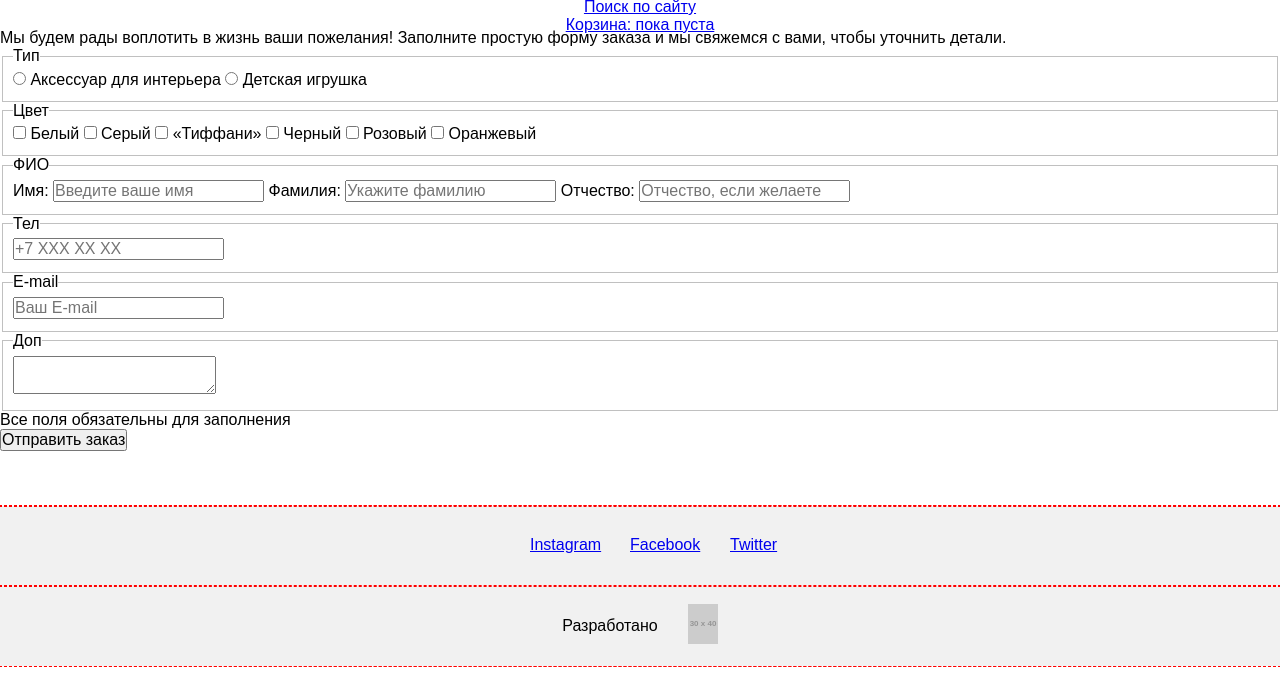
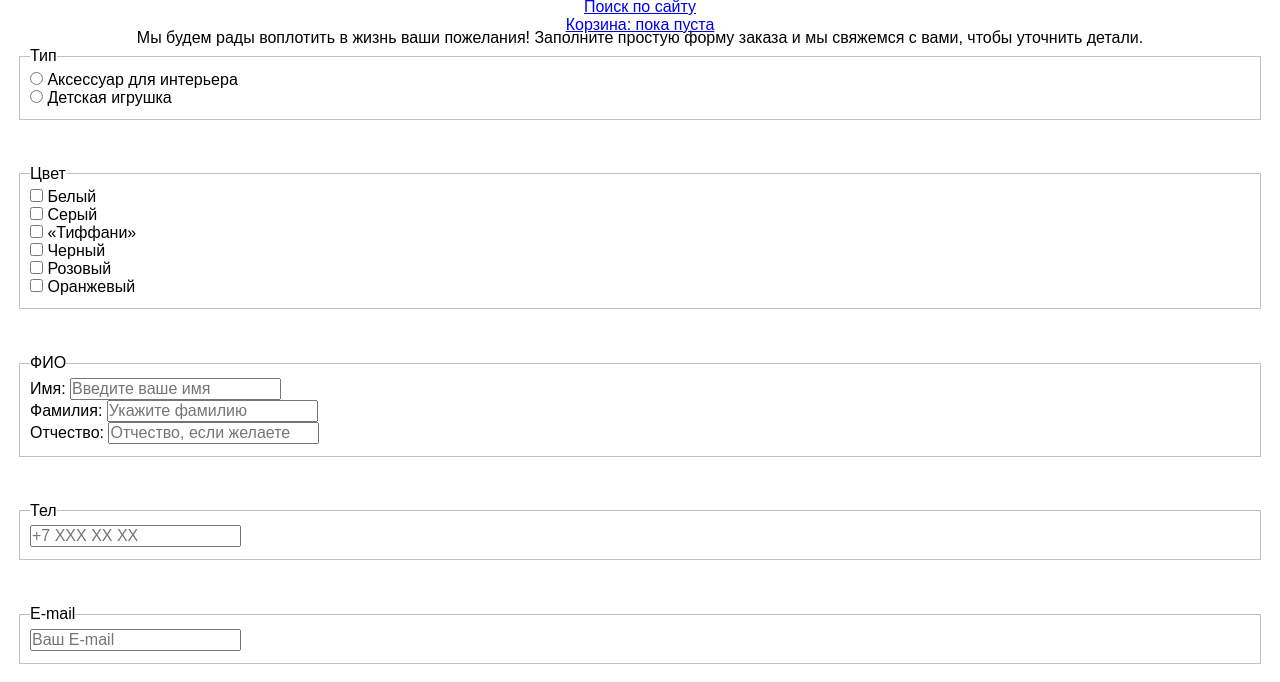
Before and after one commit to Ftoroplast/169617-mishka, a website: page form.html in a window 1280 px wide. Shown: the part 118-800 px from the top of the page. Drawn offline with nearby package versions, Linux system fonts and the light colour scheme; files that its build step writes are made by us from their sources; placeholder pictures from the web are drawn by us.

Commit message:
Grid on flexbox is done on form page.

```diff
--- a/form.html
+++ b/form.html
@@ -8,10 +8,10 @@
   </head>
   <body>
     <header class="page-header">
-      <a class="logo" href="index.html">
+      <a class="logo logo_page-header logo_nojs" href="index.html">
         <img src="http://placehold.it/95x40" width="95" height="40" alt="Mishka">
       </a>
-      <nav class="menu">
+      <nav class="menu menu_page-header menu_is-closed menu_nojs">
         <a class="menu__btn" href="#">Меню</a>
         <ul class="menu__list">
           <li class="menu__item">
@@ -32,7 +32,7 @@
     <main>
       <h1 class="page-title page-title_background_gray">Вязание на заказ</h1>
       <form class="form" action="#" method="POST">
-        <p class="form__text">Мы будем рады воплотить в жизнь ваши пожелания! Заполните простую форму заказа и мы свяжемся с вами, чтобы уточнить детали.</p>
+        <p class="form__text form__text_intro">Мы будем рады воплотить в жизнь ваши пожелания! Заполните простую форму заказа и мы свяжемся с вами, чтобы уточнить детали.</p>
         <fieldset class="form__fieldset form__fieldset_type">
           <legend class="form__legend">Тип</legend>
           <label class="form__label form__label_type">
@@ -102,7 +102,7 @@
           <legend class="form__legend">Доп</legend>
           <textarea class="form__input form__input_additionally" name="additionally"></textarea>
         </fieldset>
-        <p class="form__text">Все поля обязательны для заполнения</p>
+        <p class="form__text form__text_finish">Все поля обязательны для заполнения</p>
         <button class="btn form__btn" type="submit">Отправить заказ</button>
       </form>
     </main>
@@ -125,5 +125,6 @@
         </a>
       </div>
     </footer>
+    <script src="js/script.js"></script>
   </body>
 </html>
--- a/postcss/form.css
+++ b/postcss/form.css
@@ -1,10 +1,26 @@
 .form {
+  display: flex;
+  flex-direction: column;
+  align-items: center;
+  padding: 0 30px;
   padding-top: 30px;
   padding-bottom: 55px;
 }
 
+.form__fieldset {
+  display: flex;
+  flex-direction: column;
+  align-items: center;
+  width: 100%;
+  margin-bottom: 45px;
+}
+
 .form__text {
   @mixin font 400, 13px, 24px, #444444;
+
+  &_intro {
+    margin-bottom: 30px;
+  }
 }
 
 .form__legend {
@@ -12,5 +28,7 @@
 }
 
 .form__label {
+  width: 100%;
+
   @mixin font 700, 17px, 18px;
 }
```
